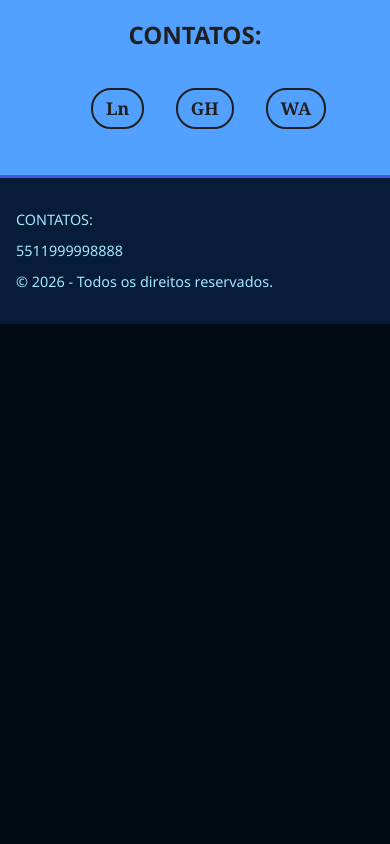
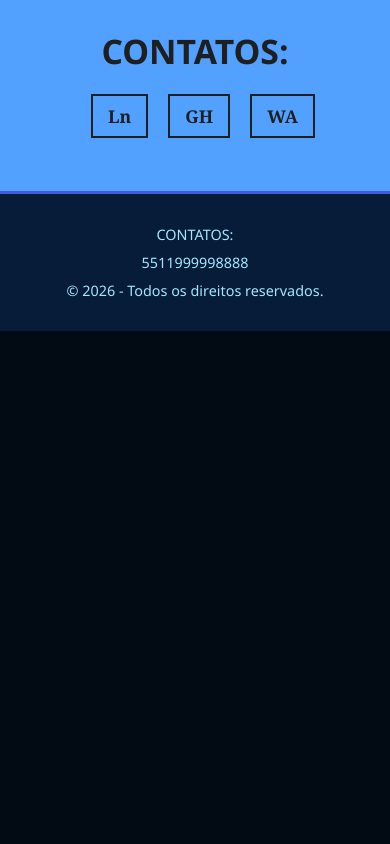
Before and after one commit to HeMoreira/My-Portfolio-Website, a Django app: template templates/base.html in a window 390 px wide. Run offline with Django 5.2, Linux system fonts and the light colour scheme; the template is opened without the code that fills it, so the values that code supplies are empty.

Commit message:
feat: CSS polishing (after AI generation)

```diff
--- a/static/css/style.css
+++ b/static/css/style.css
@@ -1,6 +1,4 @@
-/* ===================================
-   VARIÁVEIS CSS
-   =================================== */
+/* --- COLORS --- */
 :root {
     --primary-light: #a4e8ff;
     --primary-color: #52a0ff;
@@ -10,19 +8,15 @@
     --text-dark: #1f1f1f;
     --text-yellow: #ffdd00;
     --text-light: #f5f5f5;
-    --filter-black: rgba(15, 15, 15, 0.3);
+    --filter-black: rgba(15, 15, 15, 0.5);
 }
 
-/* Global Config */
+/* --- Global Config --- */
+
 * {
     margin: 0;
     padding: 0;
     box-sizing: border-box;
-}
-
-html {
-    font-size: 16px;
-    scroll-behavior: smooth;
 }
 
 body {
@@ -33,6 +27,7 @@ body {
     min-height: 100vh;
     display: flex;
     flex-direction: column;
+    font-size: 16px;
 }
 
 /* --- HEADER --- */
@@ -48,7 +43,7 @@ header {
 
 header h1 {
     color: var(--text-dark);
-    font-size: 1.5rem;
+    font-size: 4vh;
 }
 
 header nav ul {
@@ -63,7 +58,6 @@ header nav a {
     font-weight: bold;
     padding: 8px 15px;
     border: 2px solid var(--text-dark);
-    border-radius: 20px;
     transition: 0.3s;
 }
 
@@ -72,20 +66,17 @@ header nav a:hover {
     color: var(--primary-color);
 }
 
-/* ===================================
-   MAIN
-   =================================== */
+/* --- MAIN --- */
+
 main {
-    flex: 1;
     padding: 2rem;
     max-width: 1400px;
     margin: 0 auto;
     width: 100%;
 }
 
-/* ===================================
-   ARTICLES E SECTIONS
-   =================================== */
+/* --- ARTICLES E SECTIONS --- */
+
 article {
     background-color: var(--filter-black);
     backdrop-filter: blur(10px);
@@ -98,27 +89,23 @@ article {
 
 article:hover {
     transform: translateY(-4px);
-    box-shadow: 0 12px 24px rgba(0, 0, 0, 0.5);
+    box-shadow: 0 12px 24px rgba(0, 0, 0, 0.4);
 }
 
 section {
-    background-color: var(--filter-black);
-    padding: 2rem;
-    margin: 2rem 0;
+    background-color: var(--background-black);
+    margin: 2vw 0;
     border-radius: 12px;
     border-left: 4px solid var(--primary-color);
 }
 
-/* ===================================
-   TÍTULOS
-   =================================== */
+/* --- TITLES --- */
+
 article h1 {
     color: var(--text-yellow);
     text-align: center;
     font-size: clamp(1.8rem, 5vw, 2.5rem);
     margin-bottom: 1.5rem;
-    font-weight: 700;
-    text-transform: uppercase;
     letter-spacing: 0.08em;
 }
 
@@ -126,31 +113,28 @@ section h2 {
     color: var(--text-yellow);
     font-size: clamp(1.4rem, 4vw, 1.8rem);
     margin-bottom: 1rem;
-    font-weight: 600;
 }
 
-/* ===================================
-   TEXTOS E PARÁGRAFOS
-   =================================== */
+/* --- PARAGRAPHS --- */
+
 p {
     color: var(--text-light);
-    font-size: clamp(1rem, 2.5vw, 1.1rem);
+    font-size: clamp(1rem, 2.8vw, 1.3rem);
     margin-bottom: 1.2rem;
     text-align: justify;
-    line-height: 1.8;
 }
 
-/* ===================================
-   LISTAS
-   =================================== */
+/* --- LISTS --- */
 ul {
+    list-style: none;
+    text-align: center;
     margin: 1.5rem 0;
     padding-left: 1rem;
 }
 
 ul li {
     color: var(--text-light);
-    font-size: clamp(1.1rem, 2.8vw, 1.25rem);
+    font-size: clamp(1.1rem, 2.8vw, 1.5rem);
     font-family: 'Georgia', 'Times New Roman', serif;
     margin-bottom: 0.8rem;
     position: relative;
@@ -159,91 +143,60 @@ ul li {
 ul li::before {
     color: var(--primary-light);
     font-size: 1.5em;
-    position: absolute;
-    left: 0;
     font-weight: bold;
 }
 
-/* ===================================
-   BOTÕES/LINKS
-   =================================== */
-article a,
-section a {
+/* --- LINK BUTTONS --- */
+
+article a, section a {
     display: inline-block;
+    align-content: center;
     background: linear-gradient(135deg, var(--primary-color), var(--primary-dark));
     color: var(--text-light);
     text-decoration: none;
     padding: 0.8rem 2rem;
+    margin: 1vw;
     border-radius: 25px;
     font-weight: 600;
     font-size: clamp(0.9rem, 2.2vw, 1rem);
-    margin: 0.5rem 0.5rem 0.5rem 0;
     transition: all 0.3s ease;
     box-shadow: 0 4px 8px rgba(82, 160, 255, 0.3);
     border: 2px solid transparent;
+    width: 30%;
+    text-align: center;
 }
 
-article a:hover,
-section a:hover {
+article a:hover, section a:hover {
     background: linear-gradient(135deg, var(--primary-dark), var(--primary-light));
     transform: translateY(-3px);
     box-shadow: 0 6px 12px rgba(82, 160, 255, 0.5);
     border-color: var(--primary-light);
 }
 
-article a:active,
-section a:active {
+article a:active, section a:active {
     transform: translateY(-1px);
 }
 
-/* ===================================
-   SEÇÕES DE PROJETOS (LAYOUT FLEXÍVEL)
-   =================================== */
-article:nth-of-type(3) section {
+/* --- SECTIONS --- */
+
+article section {
     display: flex;
-    flex-wrap: wrap;
+    justify-content: space-between;
     align-items: center;
     gap: 2rem;
     padding: 2.5rem;
 }
-
-/* Projeto Banana Chips - Imagem à direita */
-article:nth-of-type(3) section:first-of-type {
-    flex-direction: row;
+article section p {
+    max-width: 800px;
 }
 
-article:nth-of-type(3) section:first-of-type > *:not(img) {
-    flex: 1 1 300px;
-}
+/* --- IMAGES --- */
 
-article:nth-of-type(3) section:first-of-type img {
-    flex: 0 1 300px;
-    order: 2;
-}
-
-/* Projeto Coelho da Páscoa - Imagem à esquerda */
-article:nth-of-type(3) section:nth-of-type(2) {
-    flex-direction: row-reverse;
-}
-
-article:nth-of-type(3) section:nth-of-type(2) > *:not(img) {
-    flex: 1 1 300px;
-}
-
-article:nth-of-type(3) section:nth-of-type(2) img {
-    flex: 0 1 300px;
-    order: 1;
-}
-
-/* ===================================
-   IMAGENS
-   =================================== */
 img {
-    max-width: 100%;
+    width: clamp(20rem, 2vw, 5rem);
     height: auto;
     border-radius: 12px;
-    box-shadow: 0 4px 8px rgba(0, 0, 0, 0.4);
-    display: block;
+    border: 2px solid var(--text-dark);
     margin: 1rem 0;
 }
 
@@ -253,31 +206,26 @@ article img {
 }
 
 /* --- FOOTER --- */
+
 footer {
     background-color: var(--background-blue);
     padding: 40px 5%;
-    text-align: center;
     border-top: 3px solid var(--primary-dark);
 }
 
 footer p {
+    text-align: center;
     margin: 5px 0;
     font-size: 0.9rem;
     color: var(--primary-light);
 }
 
-/* ===================================
-   RESPONSIVIDADE - TABLET
-   =================================== */
+/* --- RESPONSIVENESS: TABLET --- */
+
 @media (max-width: 768px) {
     header {
         flex-direction: column;
-        gap: 1rem;
         padding: 1.5rem 1rem;
-    }
-
-    header nav ul {
-        gap: 1rem;
     }
 
     main {
@@ -289,68 +237,36 @@ footer p {
         margin-bottom: 2rem;
     }
 
-    section {
-        padding: 1.5rem;
-    }
-
-    /* Projetos em coluna no tablet */
-    article:nth-of-type(3) section,
-    article:nth-of-type(3) section:first-of-type,
-    article:nth-of-type(3) section:nth-of-type(2) {
+    article section {
         flex-direction: column !important;
     }
 
-    article:nth-of-type(3) section img {
+    img {
         order: 0;
         flex: 1 1 auto;
         max-width: 100%;
     }
 }
 
-/* ===================================
-   RESPONSIVIDADE - MOBILE
-   =================================== */
+/* --- RESPONSIVENESS: MOBILE --- */
+
 @media (max-width: 480px) {
-    header {
-        padding: 1rem;
-    }
-
-    header nav ul {
-        gap: 0.8rem;
-    }
-
-    header nav ul li a {
-        padding: 0.4rem 0.8rem;
-    }
 
     main {
-        padding: 1rem;
+        padding: 0.7rem;
     }
 
     article {
-        padding: 1.2rem;
-        margin-bottom: 1.5rem;
+        padding: 1rem;
+        margin-bottom: 1.2rem;
         border-radius: 12px;
-    }
-
-    section {
-        padding: 1rem;
-        margin: 1.5rem 0;
     }
 
     article a,
     section a {
         padding: 0.7rem 1.5rem;
         width: 100%;
-        text-align: center;
-    }
-
-    ul {
-        padding-left: 0.5rem;
-    }
-
-    ul li {
-        padding-left: 1.2rem;
+        margin-top: 8px;
     }
 
     footer {
@@ -358,9 +274,8 @@ footer p {
     }
 }
 
-/* ===================================
-   ACESSIBILIDADE
-   =================================== */
+/* --- ACCESSIBILITY --- */
+
 @media (prefers-reduced-motion: reduce) {
     * {
         animation: none !important;
@@ -369,16 +284,14 @@ footer p {
     }
 }
 
-/* Foco visível para navegação por teclado */
 a:focus,
 button:focus {
     outline: 3px solid var(--primary-light);
     outline-offset: 2px;
 }
 
-/* ===================================
-   OTIMIZAÇÕES DE PERFORMANCE
-   =================================== */
+/* --- OPTIMIZATION --- */
+
 img {
     will-change: transform;
 }
```
Also changed, not shown: main/templates/main/portuguese_main_page.html (+6 -9 lines).
